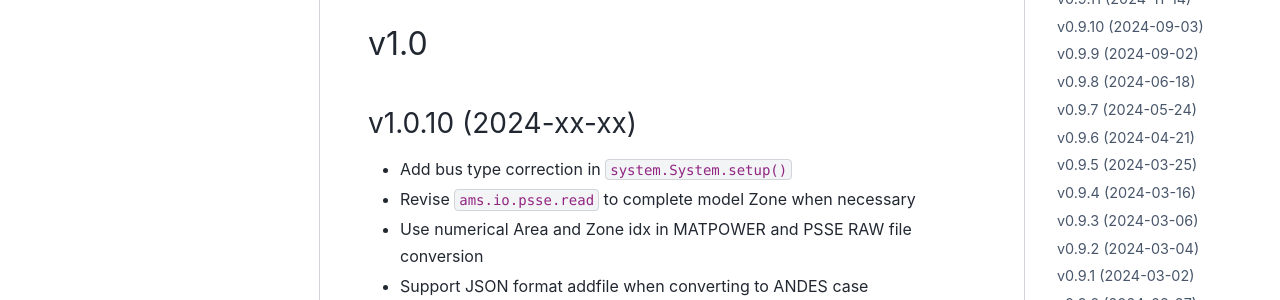
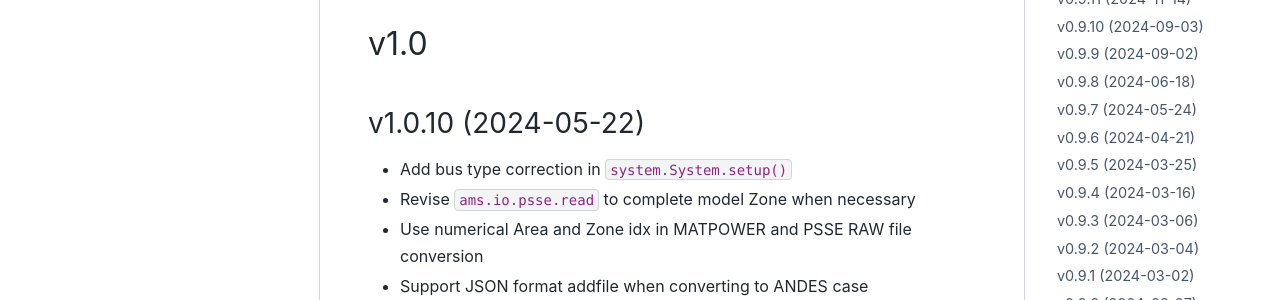
Before and after one commit to CURENT/ams, a Sphinx documentation site: the page built from docs/source/release-notes.rst, in a window 1280 px wide and 900 px high. Shown: the part 254-554 px from the top of the window. Built offline with Sphinx 7.4.7 and the PyData theme 0.15.4, drawn with Linux system fonts in a browser that asks for light colours; pages that are not in the unit, such as notebooks, are missing from menus.

Commit message:
Update release notes

```diff
--- a/docs/source/release-notes.rst
+++ b/docs/source/release-notes.rst
@@ -9,7 +9,7 @@ The APIs before v3.0.0 are in beta and may change without prior notice.
 v1.0
 ==========
 
-v1.0.10 (2024-xx-xx)
+v1.0.10 (2024-05-22)
 --------------------
 
 - Add bus type correction in ``system.System.setup()``
```
